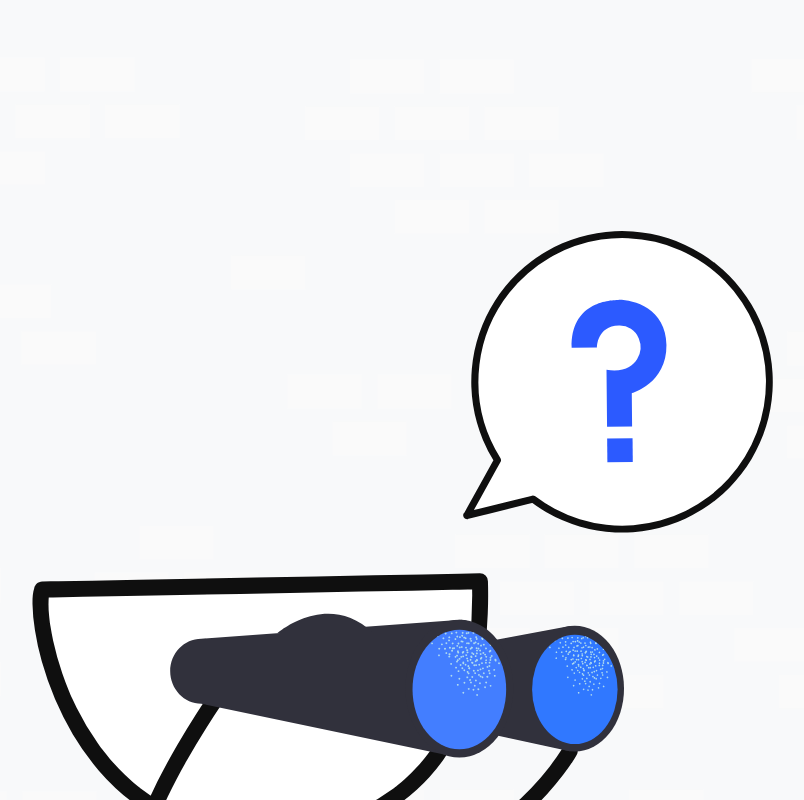
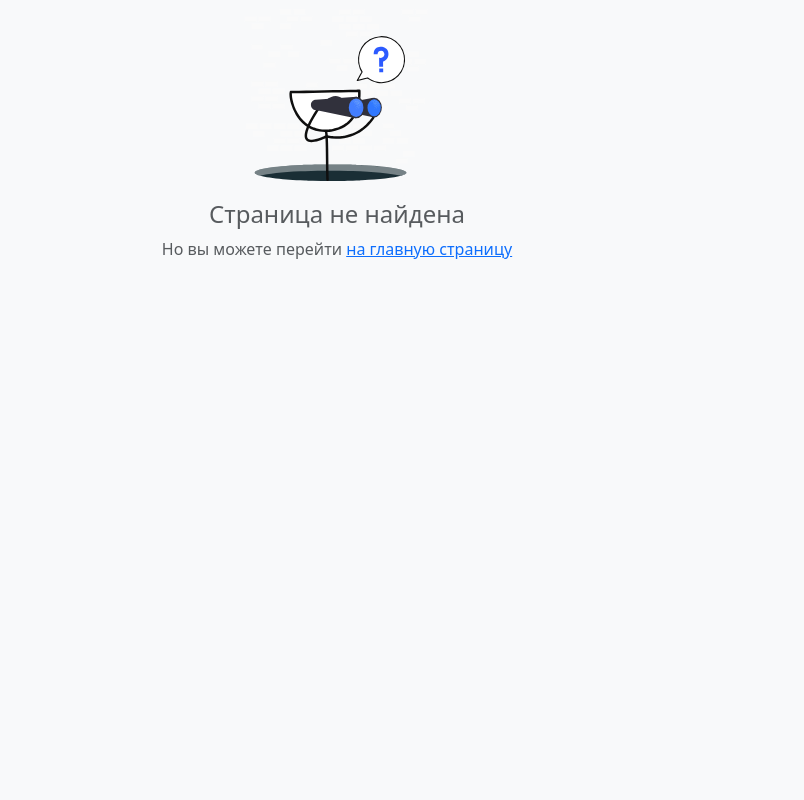
Before and after one commit to Bosqy/frontend-project-12, a React (Create React App) app in the folder frontend/: page /signup in a window 1280 px wide. Shown: the top 800 px of the page, without its empty margins (303-1107 px from the left). Built offline with nearby package versions, Linux system fonts and the light colour scheme.

Commit message:
fix 404 page

```diff
--- a/frontend/src/components/NotFoundPage.jsx
+++ b/frontend/src/components/NotFoundPage.jsx
@@ -7,7 +7,7 @@ const NotFoundPage = () => {
 
   return (
     <div className="text-center">
-      <img alt={t('notFound')} className="img-fluid h-25" src={notFoundImg} />
+      <img alt={t('notFound')} style={{ maxHeight: '25vh' }} className="img-fluid h-25" src={notFoundImg} />
       <h1 className="h4 text-muted">{t('notFound')}</h1>
       <p className="text-muted">
         {t('redirectTextBegin')}
```
